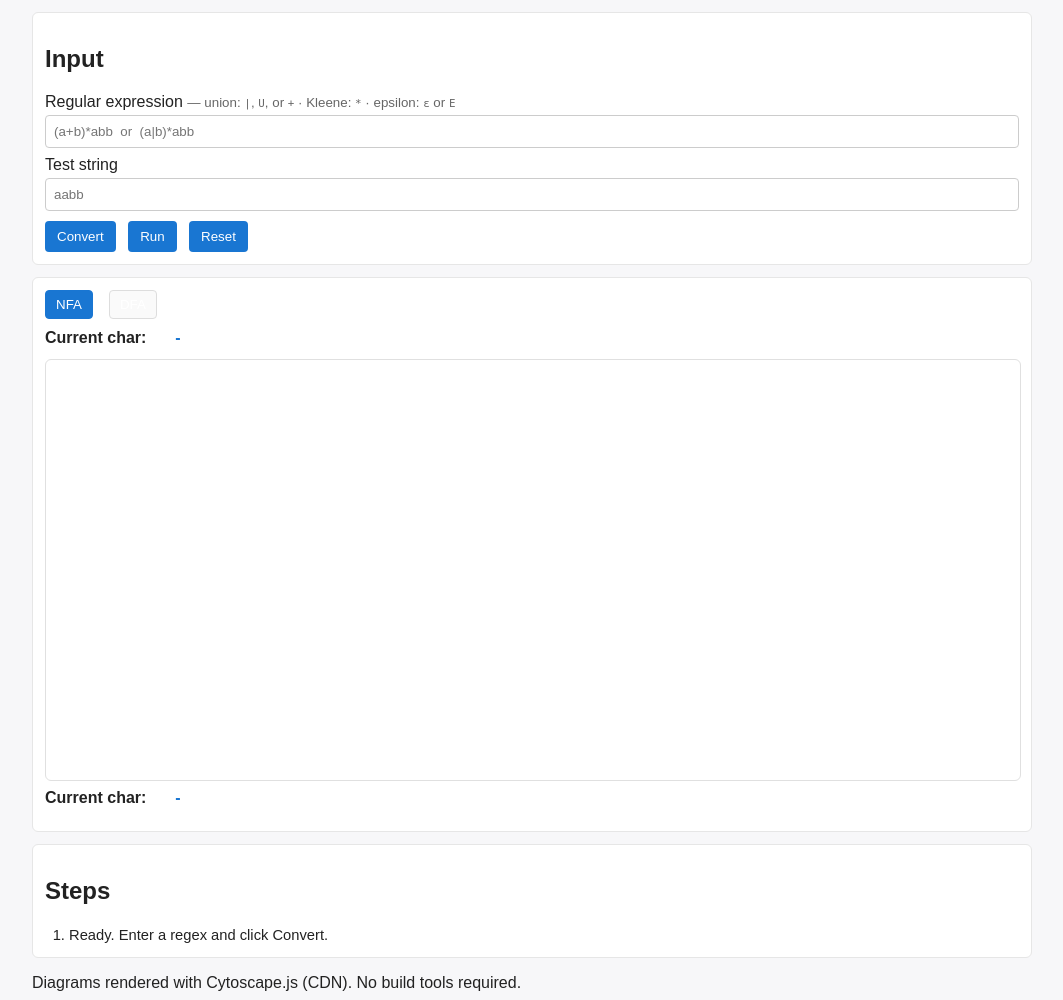
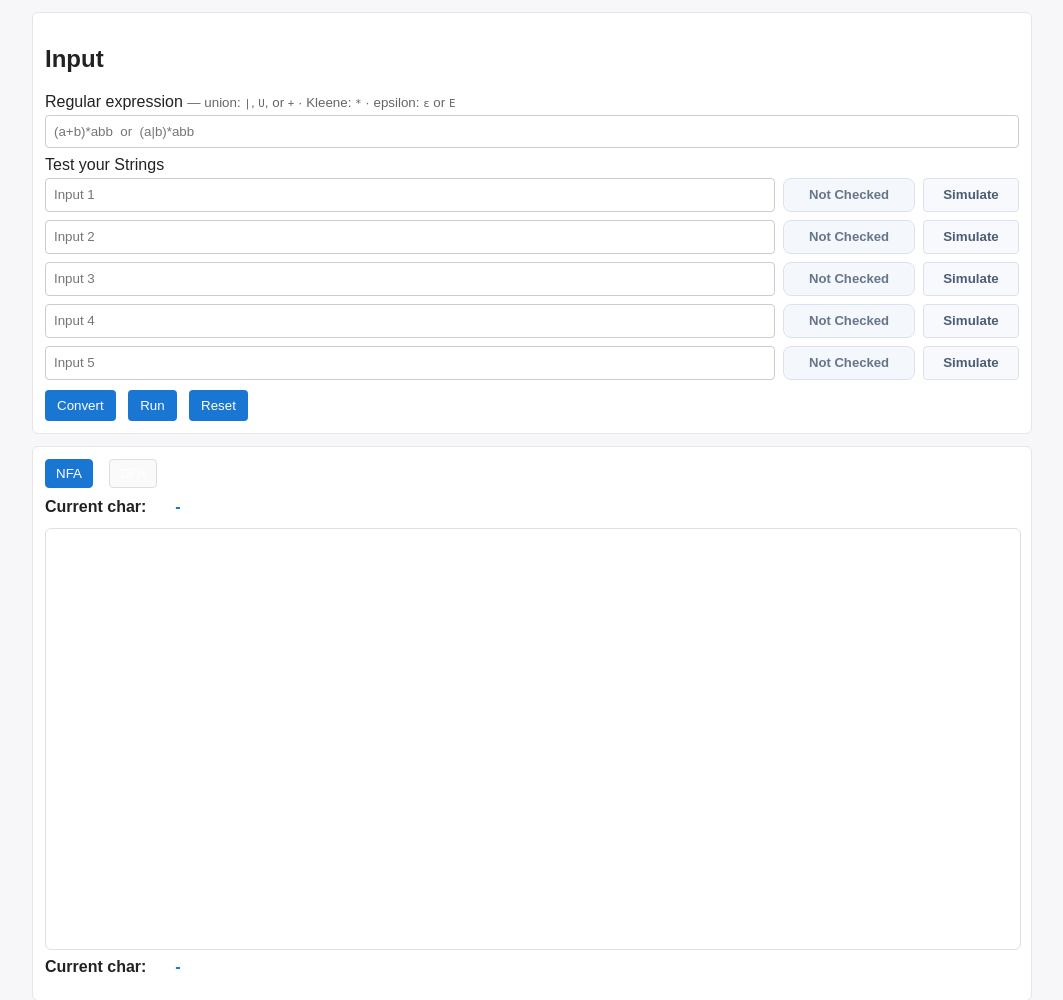
Before and after one commit to ZhuRaiko/Automata-Converter, a Flask app: page /regex in a window 1280 px wide. Shown: the part 103-1103 px from the top of the page, without its empty margins (108-1171 px from the left). Run offline with Flask 3, Linux system fonts and the light colour scheme; some libraries are stand-ins or nearby versions.

Commit message:
multi line update

```diff
--- a/static/css/style.css
+++ b/static/css/style.css
@@ -61,6 +61,64 @@ input[type="text"], textarea {
     box-sizing: border-box;
 }
 
+.multi-string-checker {
+    display: grid;
+    gap: 8px;
+}
+
+.multi-string-row {
+    display: grid;
+    grid-template-columns: minmax(0, 1fr) 132px 96px;
+    gap: 8px;
+    align-items: stretch;
+}
+
+.multi-string-row input[type="text"] {
+    margin: 0;
+}
+
+.string-result {
+    display: flex;
+    align-items: center;
+    justify-content: center;
+    min-height: 34px;
+    padding: 4px 10px;
+    border: 1px solid #dbe2ee;
+    border-radius: 8px;
+    background: #f4f7fb;
+    color: #67758a;
+    font-size: 0.82em;
+    font-weight: 700;
+    text-align: center;
+    box-sizing: border-box;
+}
+
+.string-result.accepted {
+    border-color: #b5ebc7;
+    background: #e6f8ed;
+    color: #238a49;
+}
+
+.string-result.rejected {
+    border-color: #ffc4bf;
+    background: #ffe8e5;
+    color: #d13f35;
+}
+
+.simulate-string-btn {
+    margin-right: 0;
+    border: 1px solid #dbe2ee;
+    background: #f7f9fc;
+    color: #4d5d73;
+    font-weight: 700;
+}
+
+@media (max-width: 700px) {
+    .multi-string-row {
+        grid-template-columns: 1fr;
+    }
+}
+
 .controls {
     margin-top: 10px;
 }
--- a/static/js/regex.js
+++ b/static/js/regex.js
@@ -23,6 +23,7 @@ const resetBtn   = document.getElementById('reset-btn');
 const stepsList  = document.getElementById('steps-list');
 const tabButtons = document.querySelectorAll('.tab-btn');
 const charDisplay = document.getElementById('char-display');
+const multiStringRows = document.querySelectorAll('#regex-multi-checker .multi-string-row');
 
 // Persistent Cytoscape instances and the last computed automata.
 let cyNfa = null;
@@ -65,6 +66,51 @@ function flashChar(ch) {
 function activeTabTarget() {
     const btn = document.querySelector('.tab-btn.active');
     return btn ? btn.dataset.target : 'nfa';
+}
+
+function setStringResult(row, valid, value, error) {
+    const result = row.querySelector('.string-result');
+    result.classList.remove('pending', 'accepted', 'rejected');
+    if (error) {
+        result.classList.add('rejected');
+        result.textContent = 'Error';
+        return;
+    }
+    result.classList.add(valid ? 'accepted' : 'rejected');
+    if (value === '') {
+        result.textContent = valid ? 'Null String Accepted' : 'Null String Not Accepted';
+    } else {
+        result.textContent = valid ? 'String Accepted' : 'String Not Accepted';
+    }
+}
+
+function resetStringResults() {
+    multiStringRows.forEach(row => {
+        const result = row.querySelector('.string-result');
+        result.classList.remove('accepted', 'rejected');
+        result.classList.add('pending');
+        result.textContent = 'Not Checked';
+    });
+}
+
+async function checkRegexString(value) {
+    if (activeTabTarget() === 'nfa') {
+        return postJson('/api/regex/nfa/check', { nfa: currentNfa, string: value });
+    }
+    return postJson('/api/regex/check', { dfa: currentDfa, string: value });
+}
+
+async function checkStringRow(row) {
+    if (!currentNfa || (activeTabTarget() === 'dfa' && !currentDfa)) return;
+    const input = row.querySelector('.multi-string-input');
+    const value = input.value || '';
+    const res = await checkRegexString(value);
+    setStringResult(row, !!res.valid, value, res.error);
+}
+
+async function checkAllRegexStrings() {
+    if (!currentNfa || (activeTabTarget() === 'dfa' && !currentDfa)) return;
+    await Promise.all(Array.from(multiStringRows).map(checkStringRow));
 }
 
 // ----------------------------- Marching-ants animation ----------------------------- //
@@ -238,6 +284,24 @@ tabButtons.forEach(btn => {
         // Cytoscape needs a resize() after the container becomes visible.
         if (target === 'nfa' && cyNfa) cyNfa.resize();
         if (target === 'dfa' && cyDfa) cyDfa.resize();
+        checkAllRegexStrings();
+    });
+});
+
+multiStringRows.forEach(row => {
+    const input = row.querySelector('.multi-string-input');
+    const simulateBtn = row.querySelector('.simulate-string-btn');
+    input.addEventListener('input', () => checkStringRow(row));
+    simulateBtn.addEventListener('click', async () => {
+        if (!currentNfa) { alert('Please convert a regex first.'); return; }
+        testInput.value = input.value || '';
+        currentTestString = testInput.value;
+        await checkStringRow(row);
+        if (activeTabTarget() === 'nfa') {
+            await runNfa(currentTestString);
+        } else {
+            await runDfa(currentTestString);
+        }
     });
 });
 
@@ -277,6 +341,7 @@ convertBtn.addEventListener('click', async () => {
         if (node) node.addClass('accept');
     });
 
+    await checkAllRegexStrings();
     addStep('Diagrams rendered. Switch tabs to compare NFA and DFA.');
 });
 
@@ -407,6 +472,7 @@ resetBtn.addEventListener('click', () => {
     if (cyDfa) cyDfa.elements().removeClass('active traversing valid invalid pulse');
     charDisplay.textContent = '-';
     charDisplay.classList.remove('flash');
+    resetStringResults();
     clearSteps();
     addStep('Reset complete.');
 });
--- a/templates/regex.html
+++ b/templates/regex.html
@@ -21,8 +21,34 @@
             <label for="regex-input">Regular expression <small style="font-weight:normal;color:#666">— union: <code>|</code>, <code>U</code>, or <code>+</code> &middot; Kleene: <code>*</code> &middot; epsilon: <code>ε</code> or <code>E</code></small></label>
             <input id="regex-input" type="text" placeholder="(a+b)*abb  or  (a|b)*abb" />
 
-            <label for="test-input">Test string</label>
-            <input id="test-input" type="text" placeholder="aabb" />
+            <label>Test your Strings</label>
+            <div id="regex-multi-checker" class="multi-string-checker">
+                <div class="multi-string-row">
+                    <input id="test-input" class="multi-string-input" type="text" placeholder="Input 1" />
+                    <span class="string-result pending">Not Checked</span>
+                    <button type="button" class="simulate-string-btn">Simulate</button>
+                </div>
+                <div class="multi-string-row">
+                    <input class="multi-string-input" type="text" placeholder="Input 2" />
+                    <span class="string-result pending">Not Checked</span>
+                    <button type="button" class="simulate-string-btn">Simulate</button>
+                </div>
+                <div class="multi-string-row">
+                    <input class="multi-string-input" type="text" placeholder="Input 3" />
+                    <span class="string-result pending">Not Checked</span>
+                    <button type="button" class="simulate-string-btn">Simulate</button>
+                </div>
+                <div class="multi-string-row">
+                    <input class="multi-string-input" type="text" placeholder="Input 4" />
+                    <span class="string-result pending">Not Checked</span>
+                    <button type="button" class="simulate-string-btn">Simulate</button>
+                </div>
+                <div class="multi-string-row">
+                    <input class="multi-string-input" type="text" placeholder="Input 5" />
+                    <span class="string-result pending">Not Checked</span>
+                    <button type="button" class="simulate-string-btn">Simulate</button>
+                </div>
+            </div>
 
             <div class="controls">
                 <button id="convert-btn">Convert</button>
```
Also changed, not shown: Documentation/user_manual.md (+8 -6 lines), static/js/cfg.js (+64 -0 lines), templates/cfg.html (+28 -2 lines).
